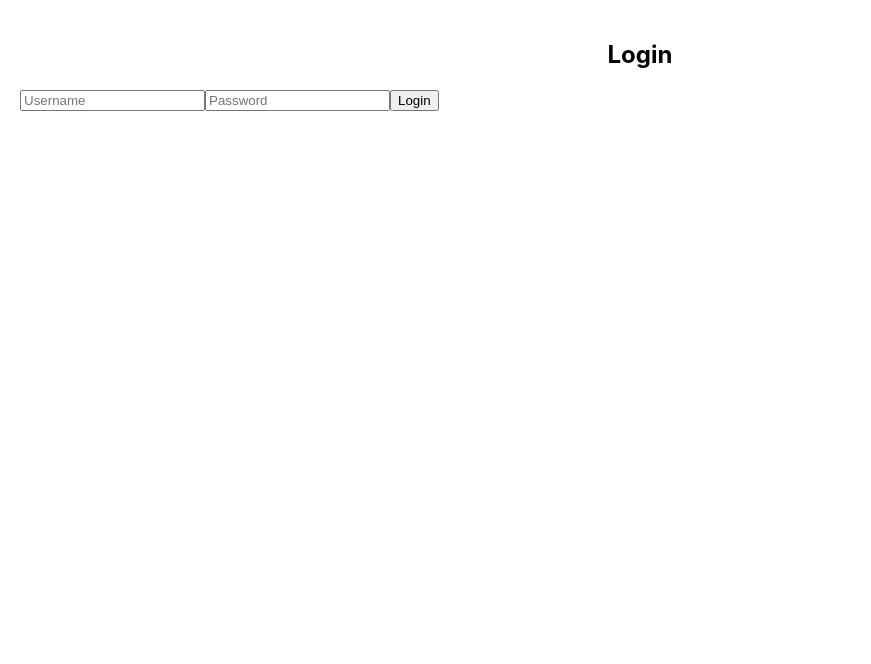
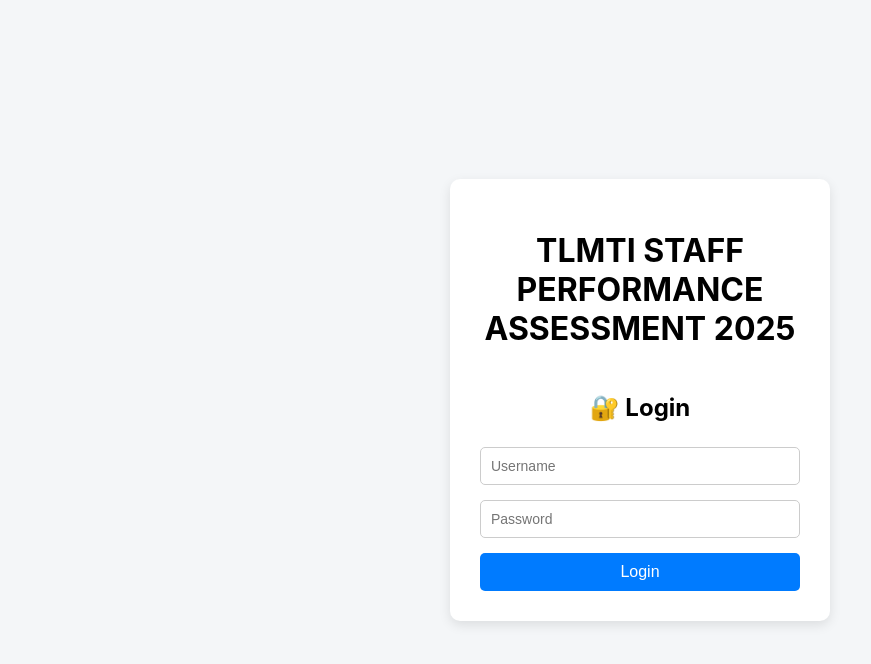
Before and after one commit to sunnyygautam/assessment_form, a React (Create React App) app in the folder frontend/: page / in a window 1280 px wide. Shown: the top 664 px of the page, without its empty margins (0-871 px from the left). Built offline with nearby package versions, Linux system fonts and the light colour scheme.

Commit message:
Clean centered login card

```diff
--- a/frontend/src/Login.js
+++ b/frontend/src/Login.js
@@ -12,40 +12,92 @@ function Login({ setAuth }) {
         password
       });
 
-    console.log("LOGIN RESPONSE:", res.data);  // ✅ DEBUG
-
       localStorage.setItem("token", res.data.token);
       localStorage.setItem("role", res.data.role);
 
       setAuth(true);
-
-    console.log("TOKEN SAVED:", localStorage.getItem("token")); // ✅ DEBUG
-
-    setAuth(true);
     } catch (err) {
       console.error(err);
-    alert("Login failed");
+      alert("Invalid credentials");
+    }
+  };
+
+  // 🔥 Enter key support
+  const handleKeyPress = (e) => {
+    if (e.key === "Enter") {
+      login();
     }
   };
 
   return (
-    <div style={{ padding: "20px" }}>
-      <h2>Login</h2>
+    <div style={styles.container}>
+      <div style={styles.card}>
+        <h1 style={styles.title}>TLMTI STAFF PERFORMANCE ASSESSMENT 2025</h1>
+        <h2 style={styles.title}>🔐 Login</h2>
 
         <input
+          type="text"
           placeholder="Username"
+          value={username}
           onChange={(e) => setUsername(e.target.value)}
+          onKeyDown={handleKeyPress}
+          style={styles.input}
         />
 
         <input
           type="password"
           placeholder="Password"
+          value={password}
           onChange={(e) => setPassword(e.target.value)}
+          onKeyDown={handleKeyPress}
+          style={styles.input}
         />
 
-      <button onClick={login}>Login</button>
+        <button onClick={login} style={styles.button}>
+          Login
+        </button>
+      </div>
     </div>
   );
 }
 
+const styles = {
+  container: {
+    height: "100vh",
+    display: "flex",
+    justifyContent: "center",
+    alignItems: "center",
+    background: "#f4f6f8"
+  },
+  card: {
+    width: "320px",
+    padding: "30px",
+    borderRadius: "10px",
+    background: "#ffffff",
+    boxShadow: "0 4px 12px rgba(0,0,0,0.1)",
+    display: "flex",
+    flexDirection: "column",
+    gap: "15px"
+  },
+  title: {
+    textAlign: "center",
+    marginBottom: "10px"
+  },
+  input: {
+    padding: "10px",
+    borderRadius: "5px",
+    border: "1px solid #ccc",
+    fontSize: "14px"
+  },
+  button: {
+    padding: "10px",
+    borderRadius: "5px",
+    border: "none",
+    background: "#007bff",
+    color: "#fff",
+    fontSize: "16px",
+    cursor: "pointer"
+  }
+};
+
 export default Login;
```
Lines whose indentation alone changed are shown as unchanged.
